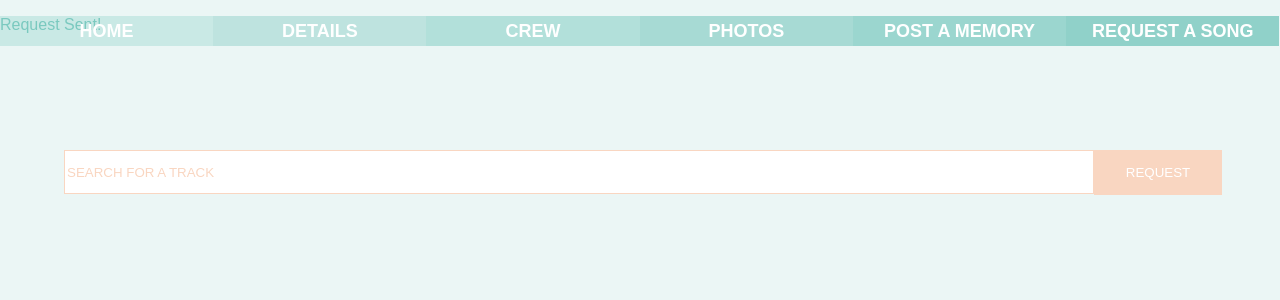
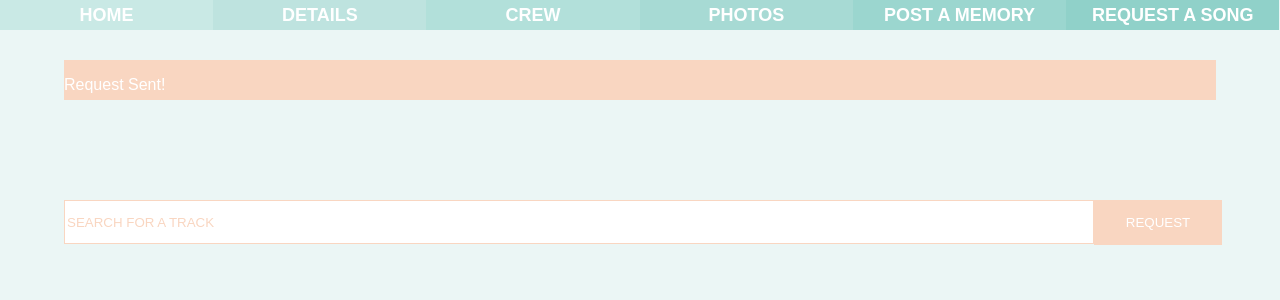
Before and after one commit to phyllisandjohn/phyllisandjohn.github.io, a Jekyll site: the page request/recieved.html, which Jekyll copies as it is, in a window 1280 px wide. Shown: the top 300 px of the page. Built offline with Jekyll 4.4.1, drawn with Linux system fonts in a browser that asks for light colours; nearby versions of some CDN libraries.

Commit message:
Update request.css

```diff
--- a/css/request.css
+++ b/css/request.css
@@ -1,3 +1,13 @@
+.recieved {
+  width: 90%;
+  height: 40px;
+  float: left;
+  margin-left: 5%;
+  margin-top: 60px;
+  background: rgb(249,214,193);
+  color: #fff;
+}
+
 .search input[type="text"] {
   width: 80%;
   height: 40px;
```
